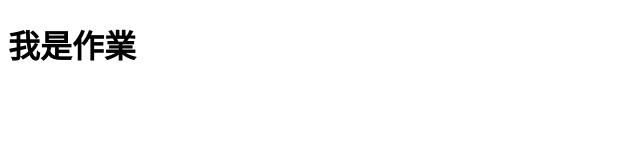
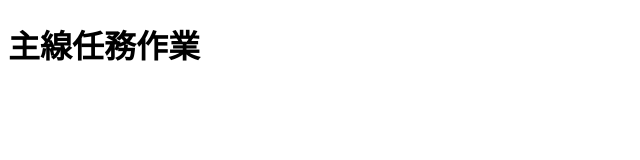
Before and after one commit to yanennnnn/git0916, a plain HTML site: page index.html in a window 1280 px wide. Shown: the whole page, without its empty margins (0-640 px from the left). Drawn offline with Linux system fonts and the light colour scheme.

Commit message:
修改 h1

```diff
--- a/index.html
+++ b/index.html
@@ -7,6 +7,6 @@
   <title>Document</title>
 </head>
 <body>
-  <h1>我是作業</h1>
+  <h1>主線任務作業</h1>
 </body>
 </html>
```
